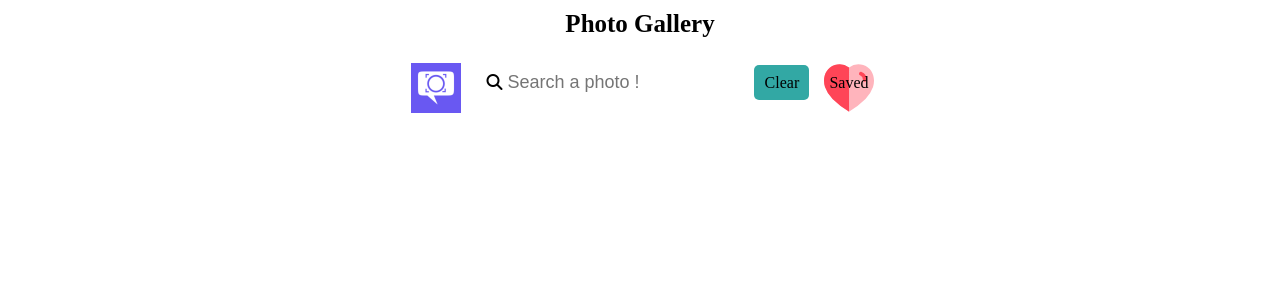
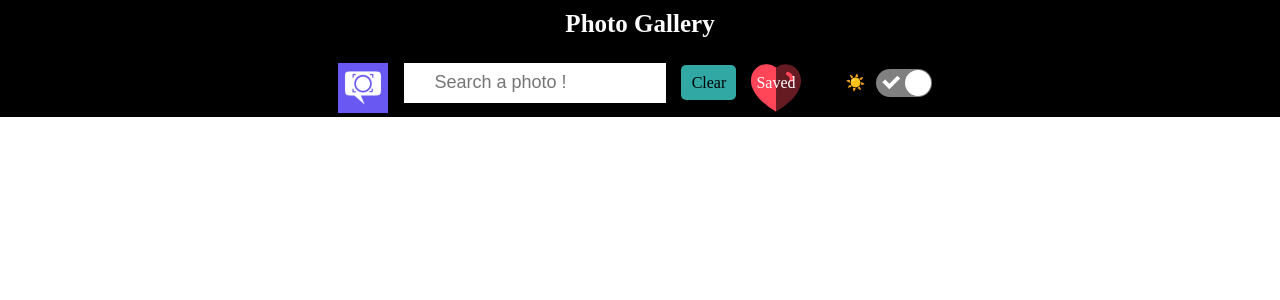
Before and after one commit to marinanicolai/unsplash-hooks-portofolio, a React (Create React App) app: page / in a window 1280 px wide. Shown: the top 300 px of the page. Built offline with nearby package versions, Linux system fonts and the light colour scheme; no server answers.

Commit message:
adding the switch on themes

```diff
--- a/package.json
+++ b/package.json
@@ -15,10 +15,12 @@
     "react-router-dom": "^6.3.0",
     "react-scripts": "5.0.1",
     "react-slick": "^0.29.0",
+    "react-switch": "^7.0.0",
     "react-use": "^17.4.0",
     "reactjs-popup": "^2.0.5",
     "slick-carousel": "^1.8.1",
     "styled-components": "^5.3.5",
+    "styled-theming": "^2.2.0",
     "swr": "^1.3.0",
     "web-vitals": "^2.1.4"
   },
--- a/src/App.css
+++ b/src/App.css
@@ -15,3 +15,20 @@
   width: 50px;
   height: 50px;
 }
+.switch{
+  margin-left: 30px;
+  display: flex;
+  padding:10px;
+}
+#dark{
+  background-color: black;
+  color:white;
+}
+#dark .switch label{
+  color: white;
+  margin:auto;
+}
+
+span.theme {
+  padding:10px;
+}
--- a/src/App.js
+++ b/src/App.js
@@ -1,4 +1,4 @@
-import React from "react";
+import React, { useState } from "react";
 import { BrowserRouter, Routes, Route } from "react-router-dom";
 import "./App.css";
 
@@ -11,10 +11,19 @@ import Home from "./pages/Home";
 import User from "./pages/User";
 import Photo from "./pages/Photo";
 import Intro from "./components/Intro";
+import { ThemeContext } from "./components/Context/Context";
 
 function App() {
+  const [theme, SetTheme] = useState("dark");
+  const ToggleTheme = () => {
+    SetTheme((curr) => (curr === "light" ? "dark" : "light"));
+  };
+  const [collection, setCollection] = useState([]);
   return (
-    <div className="App">
+    <ThemeContext.Provider
+      value={{ theme, ToggleTheme, collection, setCollection }}
+    >
+      <div className="App" id={theme}>
         <StorageProvider>
           <BrowserRouter>
             <Intro />
@@ -30,6 +39,7 @@ function App() {
           </BrowserRouter>
         </StorageProvider>
       </div>
+    </ThemeContext.Provider>
   );
 }
 
--- /dev/null
+++ b/src/components/Context/Collection.js
@@ -0,0 +1,2 @@
+import { createContext } from "react";
+export const CollectionContext = createContext({});
--- /dev/null
+++ b/src/components/Context/Context.js
@@ -0,0 +1,2 @@
+import { createContext } from "react";
+export const ThemeContext = createContext(null);
--- /dev/null
+++ b/src/components/Context/ThemeContext.js
@@ -0,0 +1,5 @@
+import React from "react";
+
+const ThemeToggleContext = React.createContext();
+
+export const useTheme = () => React.useContext(ThemeToggleContext);
--- a/src/components/Nav/index.js
+++ b/src/components/Nav/index.js
@@ -1,9 +1,16 @@
 import React from "react";
+import { useContext } from "react";
+
 import SearchBar from "../SearchBar";
 import { Link } from "react-router-dom";
 import { Navigation, CameraImage, HeartImage } from "./Nav.styles";
 import { logo, heartIcon } from "../../utils/resources/index";
+import { ThemeContext } from "../Context/Context";
+import ReactSwitch from "react-switch";
+
 const Nav = () => {
+  const { theme, ToggleTheme } = useContext(ThemeContext);
+
   return (
     <Navigation>
       <Link to="/">
@@ -19,6 +26,20 @@ const Nav = () => {
         </HeartImage>
       </Link>
       <p>Saved</p>
+      <div className="switch">
+        <label>
+          {theme === "light" ? (
+            <span className="theme">🌒</span>
+          ) : (
+            <span className="theme">☀️</span>
+          )}
+        </label>
+        <ReactSwitch
+          onChange={ToggleTheme}
+          checked={theme === "dark"}
+          onColor="#808080"
+        />
+      </div>
     </Navigation>
   );
 };
```
Also changed, not shown: src/components/Context/Context.styles.js (deleted), src/components/Context/index.js (deleted), src/components/Intro/Intro.styles.js (line endings or trailing spaces), 1 other file (tests, documents, lock files or other folders). Lines whose indentation alone changed are shown as unchanged.
